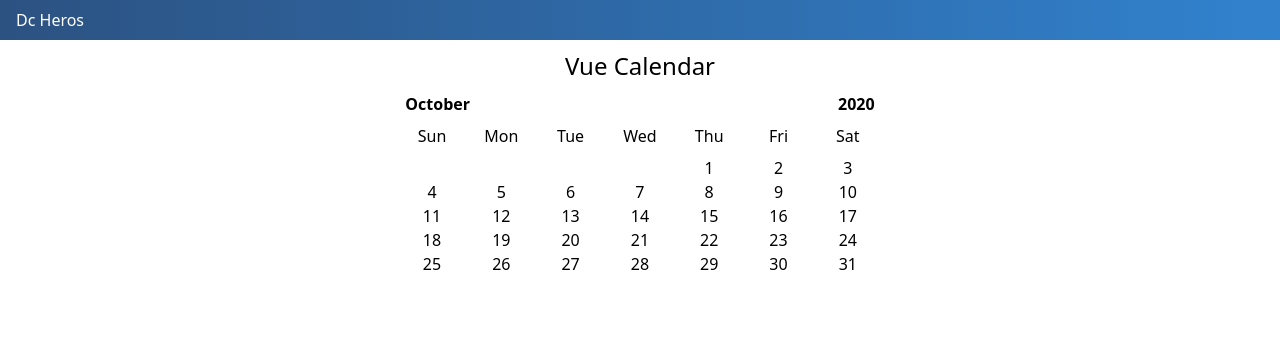
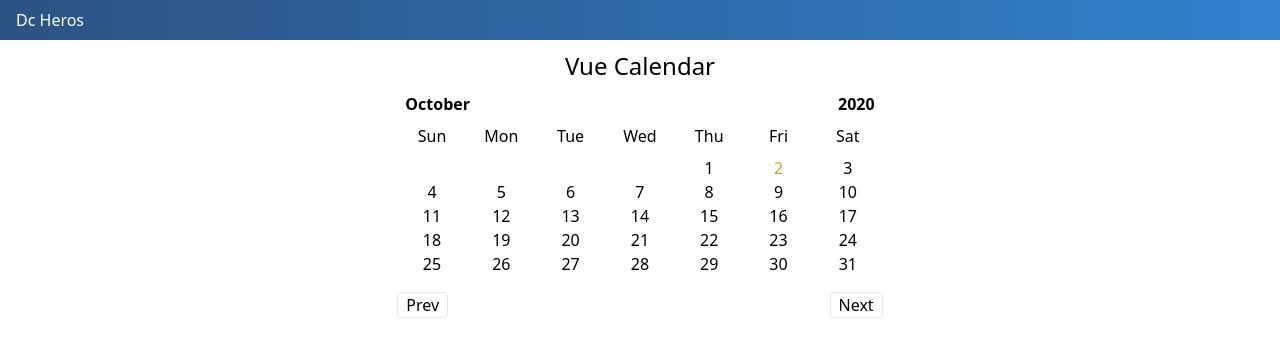
Before and after one commit to bitfumes/vue3-for-beginners, a Vue app in the folder vue3/: page / in a window 1280 px wide. Shown: the top 356 px of the page. Built offline with nearby package versions, Linux system fonts and the light colour scheme.

Commit message:
21. Vue3 - Calendar app part 3

```diff
--- a/vue3/src/components/Calendar.vue
+++ b/vue3/src/components/Calendar.vue
@@ -25,11 +25,16 @@
       <p
         class="text-center"
         style="width: 14.28%"
-        v-for="num in daysInMonth(currentYear, currentMonth)"
+        v-for="num in daysInMonth()"
         :key="num"
+        :class="currenDateClass(num)"
       >
         {{ num }}
       </p>
+    </section>
+    <section class="flex justify-between my-4">
+      <button class="px-2 border rounded" @click="prev">Prev</button>
+      <button class="px-2 border rounded" @click="next">Next</button>
     </section>
   </div>
 </template>
@@ -38,18 +43,51 @@
 export default {
   data() {
     return {
-      currentMonth: new Date().getMonth() + 1,
-      currentMonthName: new Date().toLocaleString("default", { month: "long" }),
+      currentDate: new Date().getUTCDate(),
+      currentMonth: new Date().getMonth(),
       currentYear: new Date().getFullYear(),
       days: ["Sun", "Mon", "Tue", "Wed", "Thu", "Fri", "Sat"],
     };
   },
   methods: {
-    daysInMonth(year, month) {
-      return new Date(year, month, 0).getDate();
+    daysInMonth() {
+      return new Date(this.currentYear, this.currentMonth + 1, 0).getDate();
     },
     startDay() {
-      return new Date(this.currentYear, this.currentMonth - 1, 1).getDay();
+      return new Date(this.currentYear, this.currentMonth, 1).getDay();
+    },
+    next() {
+      if (this.currentMonth === 11) {
+        this.currentMonth = 0;
+        this.currentYear++;
+      } else {
+        this.currentMonth++;
+      }
+    },
+    prev() {
+      if (this.currentMonth === 0) {
+        this.currentMonth = 11;
+        this.currentYear--;
+      } else {
+        this.currentMonth--;
+      }
+    },
+    currenDateClass(num) {
+      const calenderFullDate = new Date(
+        this.currentYear,
+        this.currentMonth,
+        num
+      ).toDateString();
+      const currentFullDate = new Date().toDateString();
+      return calenderFullDate === currentFullDate ? "text-yellow-600" : "";
+    },
+  },
+  computed: {
+    currentMonthName() {
+      return new Date(
+        this.currentYear,
+        this.currentMonth
+      ).toLocaleString("default", { month: "long" });
     },
   },
 };
```
